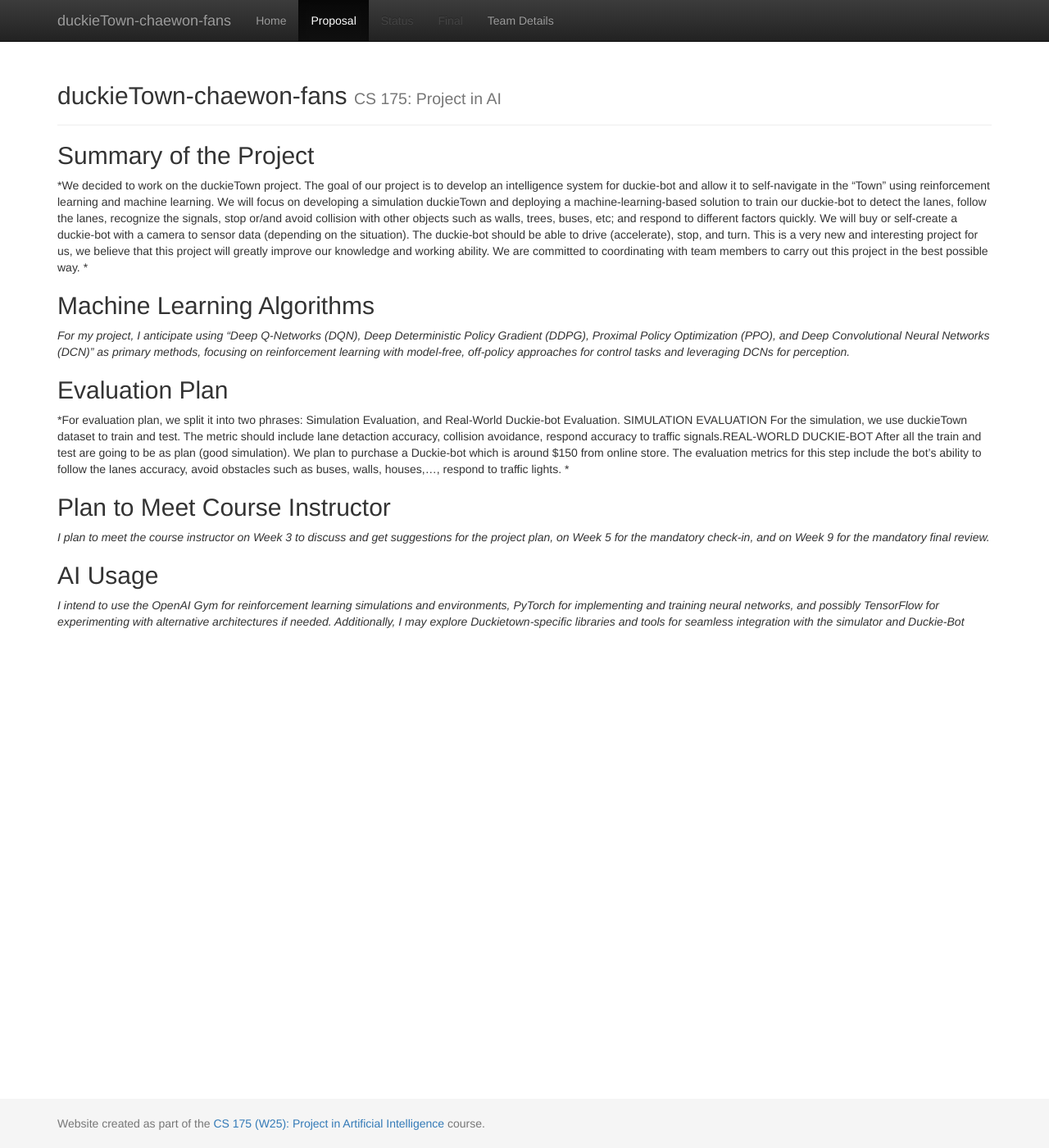
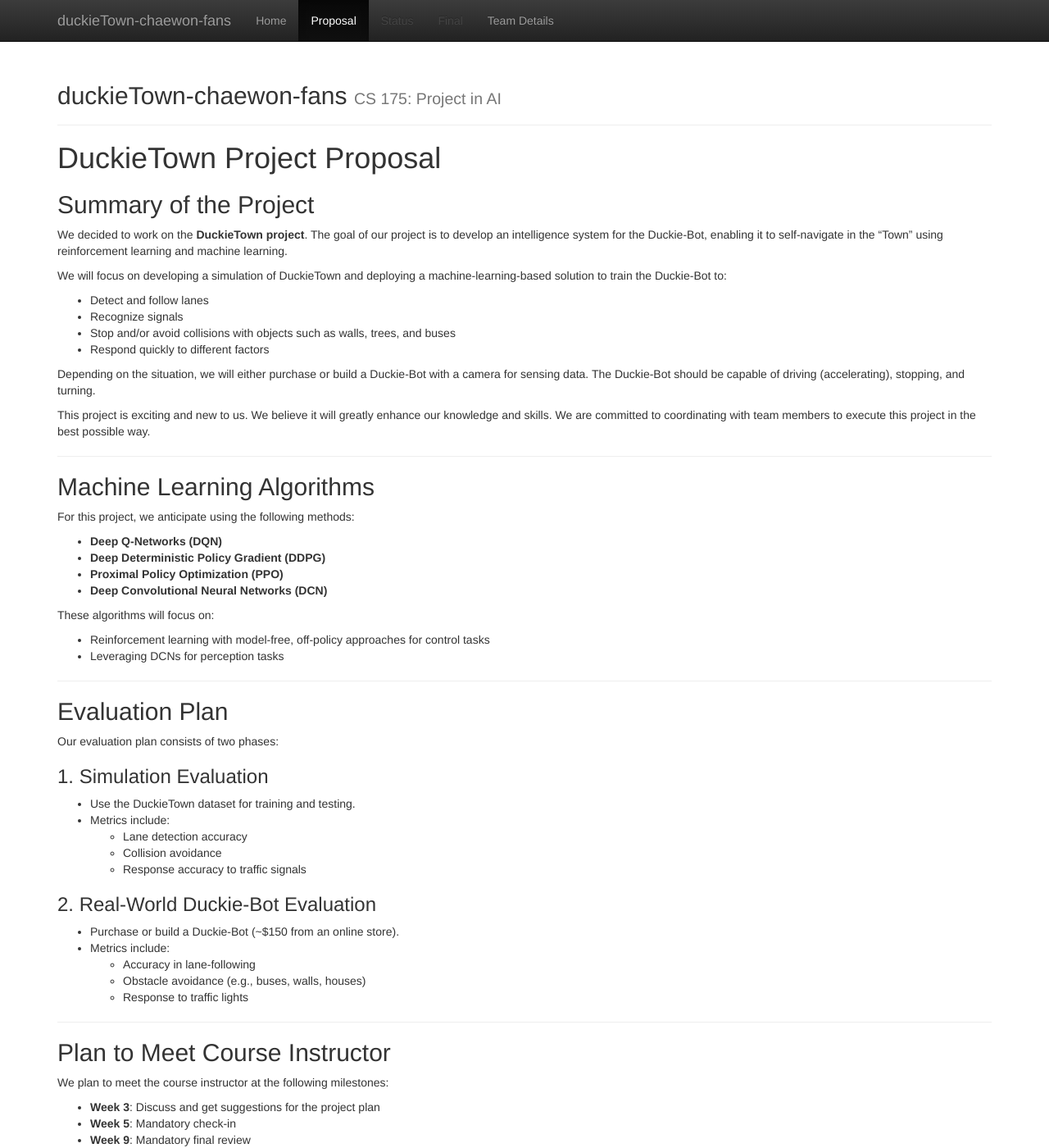
Before and after one commit to marcusha429/duckietown-chaewon-fans, a Jekyll site: the page built from docs/proposal.md, in a window 1280 px wide and 1400 px high. Shown: the whole window at 82% size. Built offline with Jekyll 4.4.1, drawn with Linux system fonts in a browser that asks for light colours; some of the changed text lies outside the part shown.

Commit message:
Update proposal content

```diff
--- a/docs/proposal.md
+++ b/docs/proposal.md
@@ -3,25 +3,71 @@ layout: default
 title: Proposal
 ---
 
+# DuckieTown Project Proposal
+
 ## Summary of the Project
-*We decided to work on the duckieTown project. The goal of our project is to develop an intelligence system for duckie-bot and allow it to self-navigate in the “Town” using reinforcement learning and machine learning. We will focus on developing a simulation duckieTown and deploying a machine-learning-based solution to train our duckie-bot to detect the lanes, follow the lanes, recognize the signals, stop or/and avoid collision with other objects such as walls, trees, buses, etc;  and respond to different factors quickly.
-We will buy or self-create a duckie-bot with a camera to sensor data (depending on the situation). The duckie-bot should be able to drive (accelerate), stop, and turn.
-This is a very new and interesting project for us, we believe that this project will greatly improve our knowledge and working ability. We are committed to coordinating with team members to carry out this project in the best possible way.
-*
+
+We decided to work on the **DuckieTown project**. The goal of our project is to develop an intelligence system for the Duckie-Bot, enabling it to self-navigate in the “Town” using reinforcement learning and machine learning.
+
+We will focus on developing a simulation of DuckieTown and deploying a machine-learning-based solution to train the Duckie-Bot to:
+- Detect and follow lanes
+- Recognize signals
+- Stop and/or avoid collisions with objects such as walls, trees, and buses
+- Respond quickly to different factors
+
+Depending on the situation, we will either purchase or build a Duckie-Bot with a camera for sensing data. The Duckie-Bot should be capable of driving (accelerating), stopping, and turning.
+
+This project is exciting and new to us. We believe it will greatly enhance our knowledge and skills. We are committed to coordinating with team members to execute this project in the best possible way.
+
+---
 
 ## Machine Learning Algorithms
-*For my project, I anticipate using "Deep Q-Networks (DQN), Deep Deterministic Policy Gradient (DDPG), Proximal Policy Optimization (PPO), and Deep Convolutional Neural Networks (DCN)" as primary methods, focusing on reinforcement learning with model-free, off-policy approaches for control tasks and leveraging DCNs for perception.*
+
+For this project, we anticipate using the following methods:
+- **Deep Q-Networks (DQN)**
+- **Deep Deterministic Policy Gradient (DDPG)**
+- **Proximal Policy Optimization (PPO)**
+- **Deep Convolutional Neural Networks (DCN)**
+
+These algorithms will focus on:
+- Reinforcement learning with model-free, off-policy approaches for control tasks
+- Leveraging DCNs for perception tasks
+
+---
 
 ## Evaluation Plan
-*For evaluation plan, we split it into two phrases: Simulation Evaluation, and Real-World Duckie-bot Evaluation.
-SIMULATION EVALUATION
-For the simulation, we use duckieTown dataset to train and test. The metric should include lane detaction accuracy, collision avoidance, respond accuracy to traffic signals.REAL-WORLD DUCKIE-BOT
-After all the train and test are going to be as plan (good simulation). We plan to purchase a Duckie-bot which is around $150 from online store.
-The evaluation metrics for this step include the bot's ability to follow the lanes accuracy, avoid obstacles such as buses, walls, houses,..., respond to traffic lights.
-*
+
+Our evaluation plan consists of two phases:
+
+### 1. Simulation Evaluation
+- Use the DuckieTown dataset for training and testing.
+- Metrics include:
+  - Lane detection accuracy
+  - Collision avoidance
+  - Response accuracy to traffic signals
+
+### 2. Real-World Duckie-Bot Evaluation
+- Purchase or build a Duckie-Bot (~$150 from an online store).
+- Metrics include:
+  - Accuracy in lane-following
+  - Obstacle avoidance (e.g., buses, walls, houses)
+  - Response to traffic lights
+
+---
 
 ## Plan to Meet Course Instructor
-*I plan to meet the course instructor on Week 3 to discuss and get suggestions for the project plan, on Week 5 for the mandatory check-in, and on Week 9 for the mandatory final review.*
+
+We plan to meet the course instructor at the following milestones:
+- **Week 3**: Discuss and get suggestions for the project plan
+- **Week 5**: Mandatory check-in
+- **Week 9**: Mandatory final review
+
+---
 
 ## AI Usage
-*I intend to use the OpenAI Gym for reinforcement learning simulations and environments, PyTorch for implementing and training neural networks, and possibly TensorFlow for experimenting with alternative architectures if needed. Additionally, I may explore Duckietown-specific libraries and tools for seamless integration with the simulator and Duckie-Bot*
+
+We intend to use the following tools and frameworks:
+- **OpenAI Gym**: For reinforcement learning simulations and environments
+- **PyTorch**: For implementing and training neural networks
+- **TensorFlow**: For experimenting with alternative architectures
+- DuckieTown-specific libraries and tools for seamless integration with the simulator and Duckie-Bot
```
Also changed, not shown: docs/team.md (+2 -2 lines).
